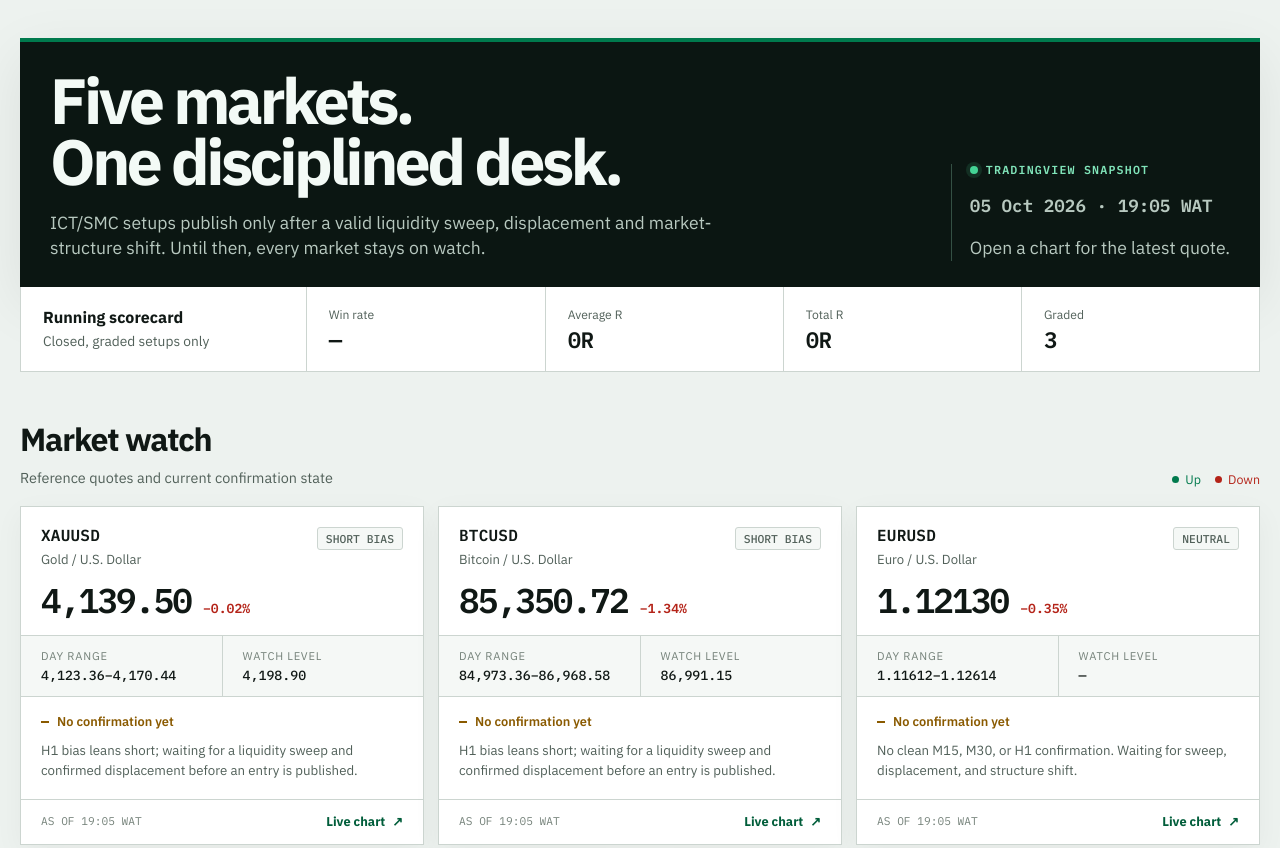
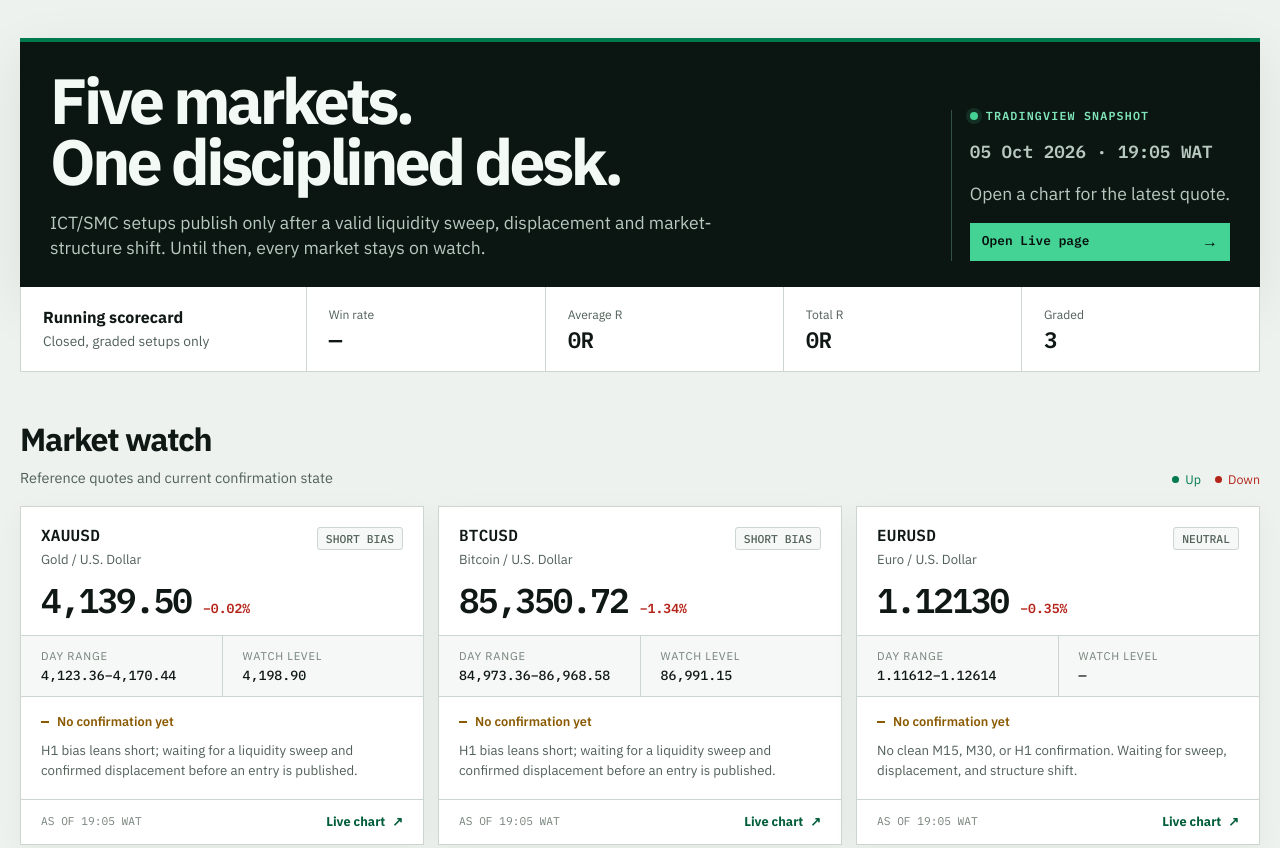
Before and after one commit to Trybnetwork/AlphaTrader, a plain HTML site: page index.html in a window 1280 px wide. Shown: the top 848 px of the page. Drawn offline with Linux system fonts and the light colour scheme.

Commit message:
Add Live page link to AlphaTrader dashboard

```diff
--- a/index.html
+++ b/index.html
@@ -127,6 +127,22 @@
     }
     .stamp-time { margin: 0; color: #fff; font: 600 1rem/1.4 "IBM Plex Mono", monospace; }
     .stamp-note { margin: 4px 0 0; color: #9eb2a8; font-size: .82rem; }
+    .live-page-link {
+      display: inline-flex;
+      align-items: center;
+      justify-content: space-between;
+      gap: 18px;
+      width: 100%;
+      margin-top: 16px;
+      padding: 11px 12px;
+      color: #07100d;
+      background: #44d395;
+      font: 700 .8rem/1 "IBM Plex Mono", monospace;
+      text-decoration: none;
+    }
+    .live-page-link::after { content: "→"; font: 700 1rem/1 sans-serif; }
+    .live-page-link:hover { background: #84e5b9; }
+    .live-page-link:focus-visible { outline: 2px solid #fff; outline-offset: 3px; }
 
     .score-strip {
       display: grid;
@@ -365,6 +381,7 @@
         <div class="stamp-label">TradingView snapshot</div>
         <p class="stamp-time">05 Oct 2026 · 19:05 WAT</p>
         <p class="stamp-note">Open a chart for the latest quote.</p>
+        <a class="live-page-link" href="https://trybnetwork.github.io/AlphaTrader/live/" target="_blank" rel="noopener noreferrer" aria-label="Open the AlphaTrader Live page">Open Live page</a>
       </div>
     </section>
 
```
